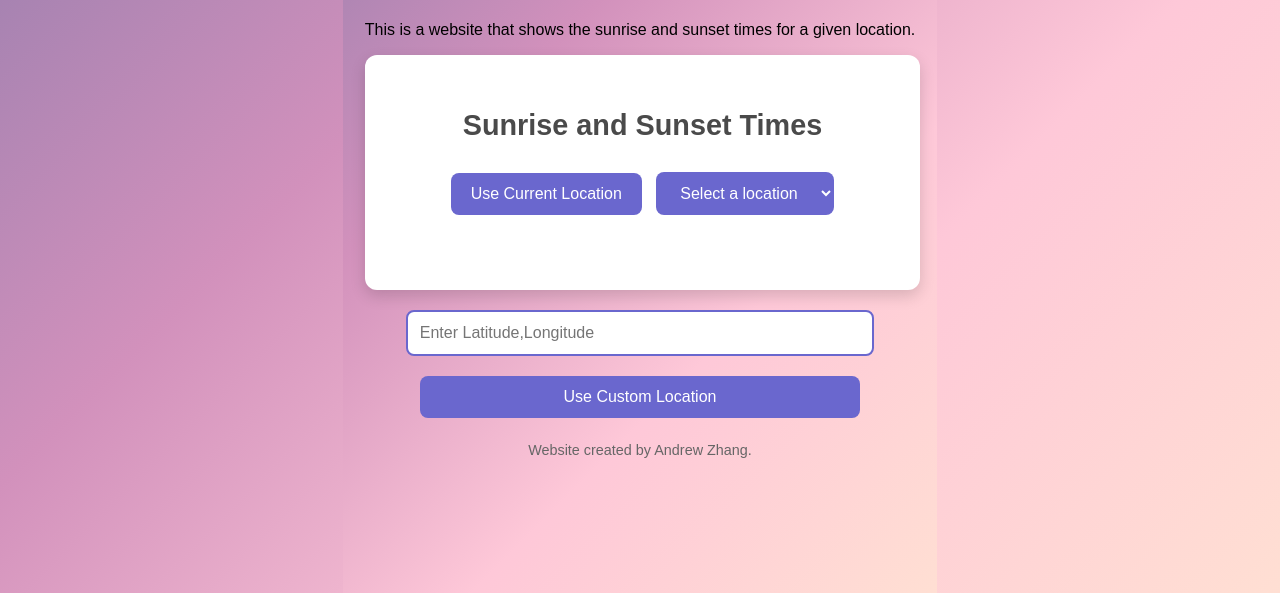
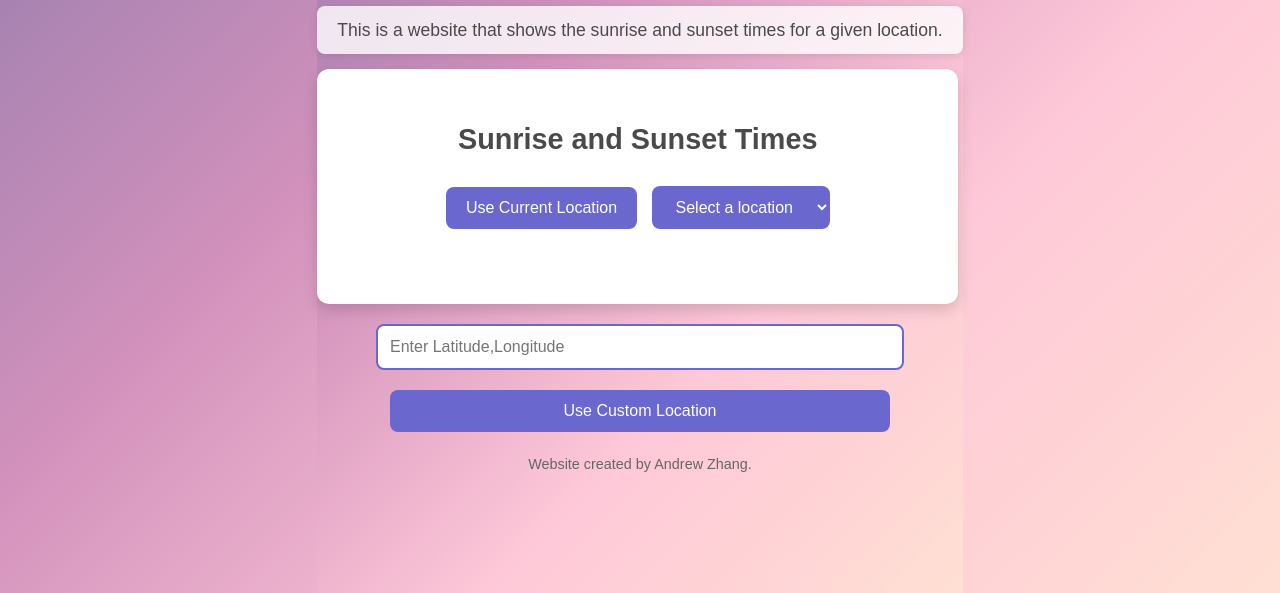
Before and after one commit to andrewzhang451/Front-end-class, a plain HTML site: page index.html in a window 1280 px wide. Shown: the part 207-800 px from the top of the page. Drawn offline with Linux system fonts and the light colour scheme.

Commit message:
improved readability for p tag(description) for visually impaired people and modified css to go with that

```diff
--- a/index.html
+++ b/index.html
@@ -12,7 +12,9 @@
     </header>
 
     <main>
-        <p>This is a website that shows the sunrise and sunset times for a given location.</p>
+        <div id="description-container">
+            <p id="description" aria-label="Description of the website.">This is a website that shows the sunrise and sunset times for a given location.</p>
+        </div>
 
         <section id="dashboard">
             <h2>Sunrise and Sunset Times</h2>
--- a/styles.css
+++ b/styles.css
@@ -18,6 +18,22 @@ body {
     flex-direction: column;
 }
 
+#description-container {
+    text-align: center;
+    padding: 10px 20px;
+    margin: 15px auto;
+    max-width: 800px;
+    background-color: rgba(255, 255, 255, 0.8);
+    border-radius: 8px;
+    box-shadow: 0 2px 8px rgba(0, 0, 0, 0.1);
+}
+
+#description {
+    font-size: 1.1rem;
+    line-height: 1.6;
+    color: #4a4a4a;
+    margin: 0;
+}
 
 header, footer {
     text-align: center;
```
